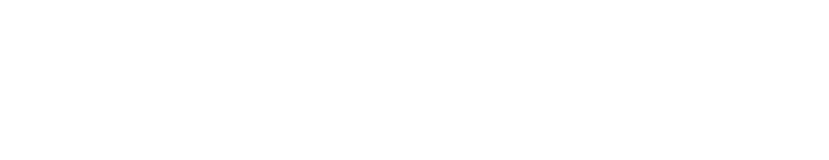
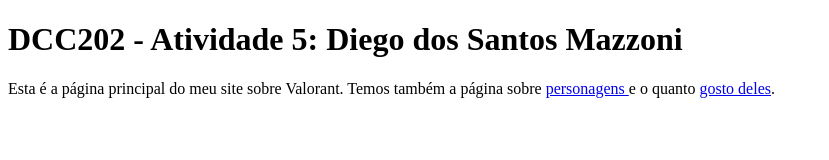
Before and after one commit to ufjf-dcc202/ufjf-dcc202-2023-3-a-atv5-DiegoSMazzoni, a website: page index.html in a window 1280 px wide. Shown: the whole page, without its empty margins (0-829 px from the left). Drawn offline with Linux system fonts and the light colour scheme.

Commit message:
insere titulo, insere link e main

```diff
--- a/index.html
+++ b/index.html
@@ -6,6 +6,9 @@
     <title>DCC202 - Atividade 5: Diego dos Santos Mazzoni</title>
 </head>
 <body>
-
+    <main>
+    <h1>DCC202 - Atividade 5: Diego dos Santos Mazzoni</h1>
+    <p>Esta é a página principal do meu site sobre Valorant. Temos também a página sobre <a href="personagens.html">personagens </a> e o quanto <a href="preferencias.html">gosto deles</a>.</p>
+    </main>
 </body>
 </html>
```
